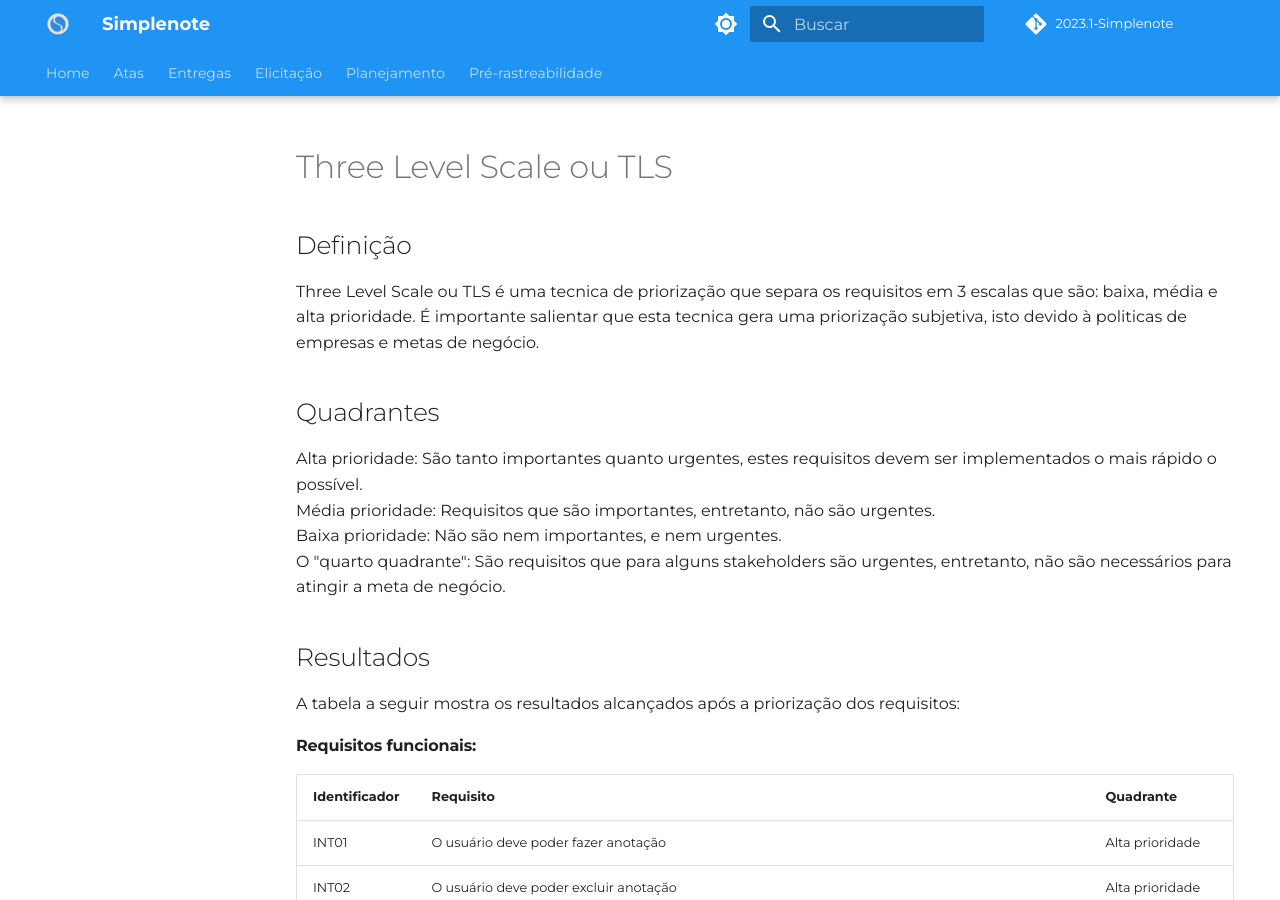
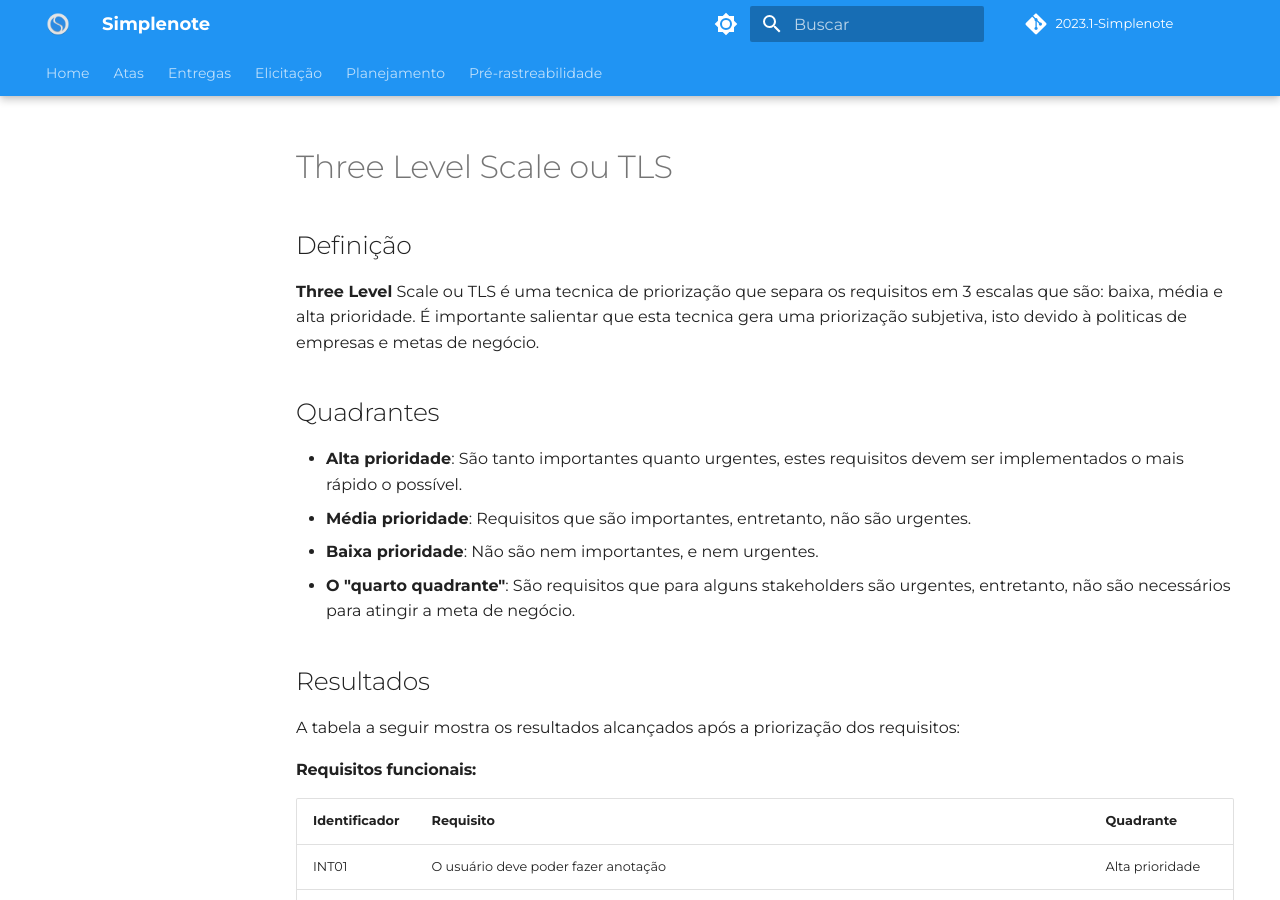
Before and after one commit to Requisitos-de-Software/2023.1-Simplenote, an MkDocs documentation site: the page built from docs/elicitacao/priorização/ThreeLevelScale.md, in a window 1280 px wide and 900 px high. Built offline with MkDocs 1.6.1 and Material for MkDocs 9.7.7, drawn with Linux system fonts in a browser that asks for light colours; some web fonts are replaced; comment, search, counter and statistics services are not loaded.

Commit message:
Update ThreeLevelScale.md

```diff
--- a/docs/elicitacao/priorização/ThreeLevelScale.md
+++ b/docs/elicitacao/priorização/ThreeLevelScale.md
@@ -2,14 +2,14 @@
 
 ## Definição
 
-Three Level Scale ou TLS é uma tecnica de priorização que separa os requisitos em 3 escalas que são: baixa, média e alta prioridade. É importante salientar que esta tecnica gera uma priorização subjetiva, isto devido à politicas de empresas e metas de negócio.
+**Three Level** Scale ou TLS é uma tecnica de priorização que separa os requisitos em 3 escalas que são: baixa, média e alta prioridade. É importante salientar que esta tecnica gera uma priorização subjetiva, isto devido à politicas de empresas e metas de negócio.
 
 ## Quadrantes
 
-Alta prioridade: São tanto importantes quanto urgentes, estes requisitos devem ser implementados o mais rápido o possível. </br>
-Média prioridade: Requisitos que são importantes, entretanto, não são urgentes.</br>
-Baixa prioridade: Não são nem importantes, e nem urgentes.</br>
-O "quarto quadrante": São requisitos que para alguns stakeholders são urgentes, entretanto, não são necessários para atingir a meta de negócio.</br>
+- **Alta prioridade**: São tanto importantes quanto urgentes, estes requisitos devem ser implementados o mais rápido o possível. </br>
+- **Média prioridade**: Requisitos que são importantes, entretanto, não são urgentes.</br>
+- **Baixa prioridade**: Não são nem importantes, e nem urgentes.</br>
+- **O "quarto quadrante"**: São requisitos que para alguns stakeholders são urgentes, entretanto, não são necessários para atingir a meta de negócio.</br>
 
 ## Resultados
 
```
